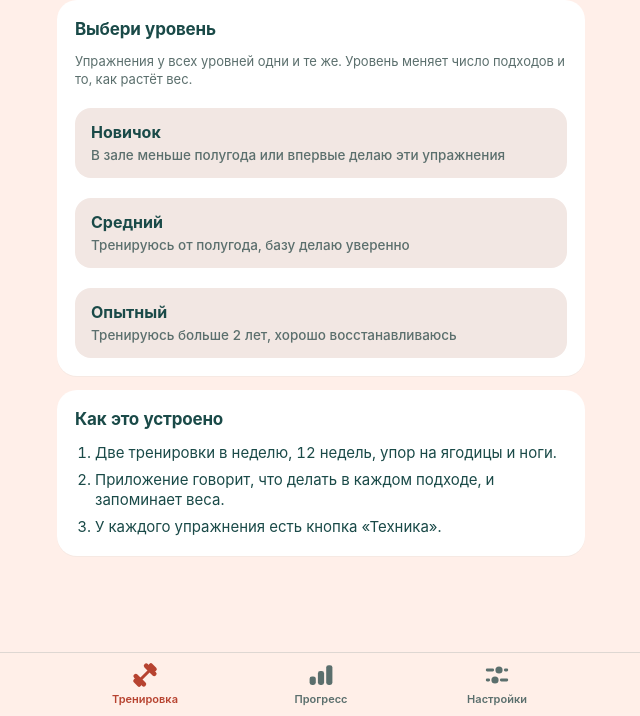
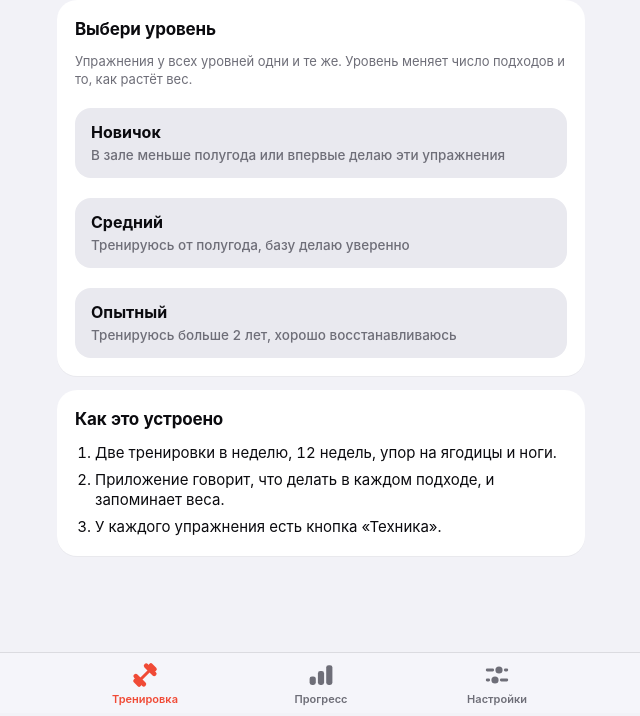
Before and after one commit to morozovandrew20/peach-fitness, a plain HTML site: page index.html in a window 1280 px wide. Shown: the part 87-803 px from the top of the page, without its empty margins (319-959 px from the left). Drawn offline with Linux system fonts and the light colour scheme.

```diff
--- a/index.html
+++ b/index.html
@@ -4,10 +4,10 @@
 /* Layout: iOS-style phone app. Blurred large-title header with a "wave" week strip, inset grouped cards,
    round tap-to-check sets, floating rest capsule, translucent tab bar, bottom sheet when a workout closes. */
 :root{
-  --bg:#FFEFE9; --surface:#ffffff; --raised:#f2e7e3; --line:rgba(26,74,72,.14);
-  --fg:#1A4A48; --muted:#5b6f6d; --a1:#E85A3C; --a2:#E87A3C; --on-accent:#ffffff; --accent-text:#b74330;
+  --bg:#f2f2f7; --surface:#ffffff; --raised:#e9e9ef; --line:rgba(60,60,67,.14);
+  --fg:#0b0b0f; --muted:#6e6e78; --a1:#f04a36; --a2:#ff8a5c; --on-accent:#ffffff; --accent-text:#f04a36;
   --good:#1fa85a; --good-bg:#e3f6ea; --warn:#b26a00; --bad:#d93025;
-  --input:#f8e9e3; --bar:rgba(255,239,233,.92); --scrim:rgba(26,36,35,.38);
+  --input:#eeeef3; --bar:rgba(246,246,250,.92); --scrim:rgba(0,0,0,.32);
   --shadow:0 12px 32px -14px rgba(20,20,40,.28);
   --font:-apple-system,BlinkMacSystemFont,"SF Pro Text","Segoe UI",Roboto,"Helvetica Neue",Arial,sans-serif;
   --display:ui-rounded,"SF Pro Rounded",-apple-system,BlinkMacSystemFont,"Segoe UI",Roboto,sans-serif;
@@ -17,21 +17,21 @@
 }
 @media (prefers-color-scheme: dark){ :root:not([data-theme="light"]){
   --bg:#000000; --surface:#1c1c1e; --raised:#2c2c2e; --line:rgba(120,120,128,.3);
-  --fg:#ffffff; --muted:#a6a6ad; --a1:#ff6f5a; --a2:#ff9d73; --on-accent:#ffffff; --accent-text:#ff8a73;
+  --fg:#ffffff; --muted:#98989f; --a1:#ff6f5a; --a2:#ff9d73; --on-accent:#ffffff; --accent-text:#ff6f5a;
   --good:#32d074; --good-bg:#12301f; --warn:#ffcc55; --bad:#ff6961;
   --input:#2c2c2e; --bar:rgba(18,18,20,.9); --scrim:rgba(0,0,0,.55);
   --shadow:0 14px 36px -14px rgba(0,0,0,.9); color-scheme:dark } }
 :root[data-theme="dark"],:root[data-look="dark"]{
   --bg:#000000; --surface:#1c1c1e; --raised:#2c2c2e; --line:rgba(120,120,128,.3);
-  --fg:#ffffff; --muted:#a6a6ad; --a1:#ff6f5a; --a2:#ff9d73; --on-accent:#ffffff; --accent-text:#ff8a73;
+  --fg:#ffffff; --muted:#98989f; --a1:#ff6f5a; --a2:#ff9d73; --on-accent:#ffffff; --accent-text:#ff6f5a;
   --good:#32d074; --good-bg:#12301f; --warn:#ffcc55; --bad:#ff6961;
   --input:#2c2c2e; --bar:rgba(18,18,20,.9); --scrim:rgba(0,0,0,.55);
   --shadow:0 14px 36px -14px rgba(0,0,0,.9); color-scheme:dark }
 
-:root[data-look="light"]{  --bg:#FFEFE9; --surface:#ffffff; --raised:#f2e7e3; --line:rgba(26,74,72,.14);
-  --fg:#1A4A48; --muted:#5b6f6d; --a1:#E85A3C; --a2:#E87A3C; --on-accent:#ffffff; --accent-text:#b74330;
+:root[data-look="light"]{  --bg:#f2f2f7; --surface:#ffffff; --raised:#e9e9ef; --line:rgba(60,60,67,.14);
+  --fg:#0b0b0f; --muted:#6e6e78; --a1:#f04a36; --a2:#ff8a5c; --on-accent:#ffffff; --accent-text:#f04a36;
   --good:#1fa85a; --good-bg:#e3f6ea; --warn:#b26a00; --bad:#d93025;
-  --input:#f8e9e3; --bar:rgba(255,239,233,.92); --scrim:rgba(26,36,35,.38);
+  --input:#eeeef3; --bar:rgba(246,246,250,.92); --scrim:rgba(0,0,0,.32);
   --shadow:0 12px 32px -14px rgba(20,20,40,.28); color-scheme:light }
 :root[data-accent="ocean"]{--a1:#0a84ff;--a2:#2ec4d6;--accent-text:var(--a1)}
 :root[data-accent="mint"]{--a1:#10b981;--a2:#8bd43a;--accent-text:var(--a1)}
--- a/sw.js
+++ b/sw.js
@@ -1,4 +1,4 @@
-const CACHE = "peach-v2";
+const CACHE = "peach-v3";
 const CORE = [
   "./",
   "./index.html",
```
